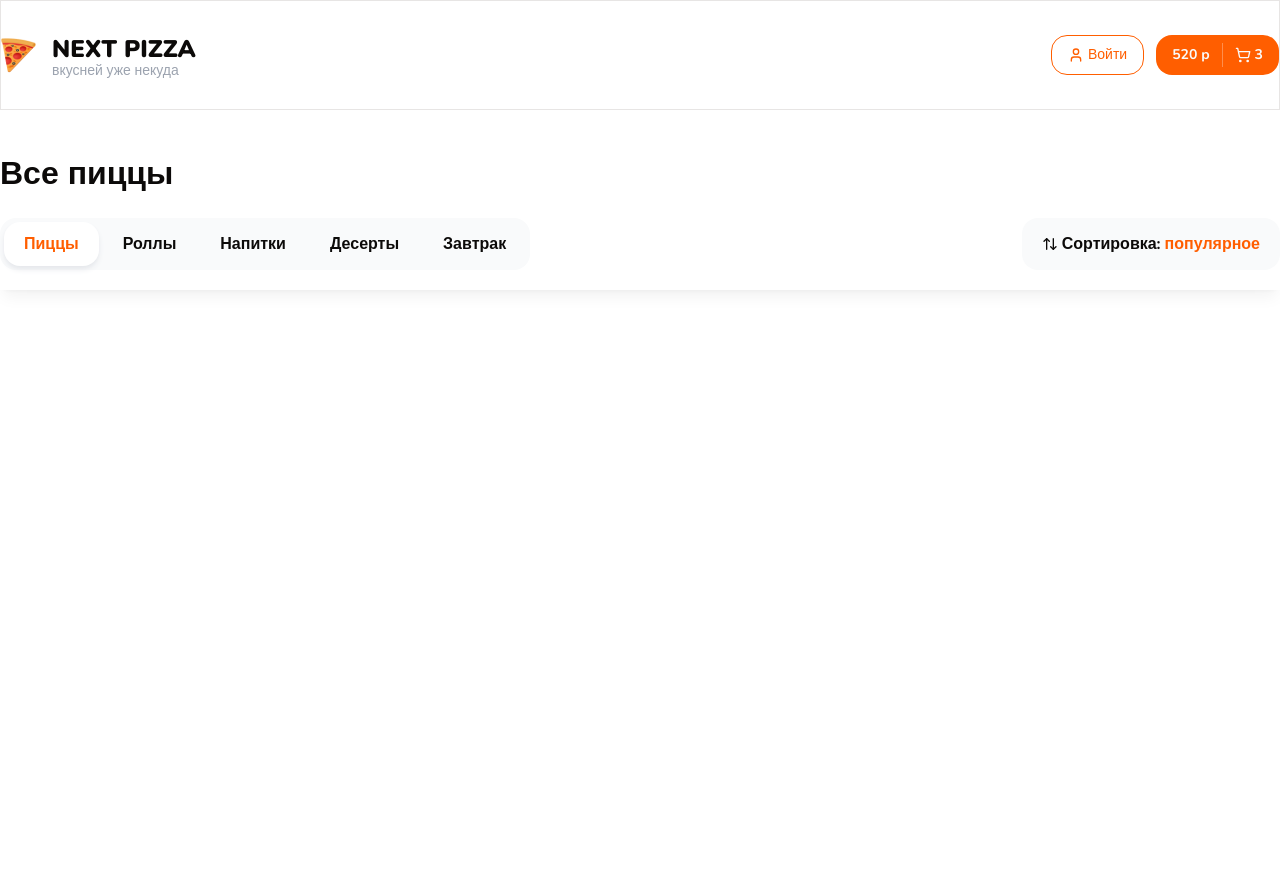
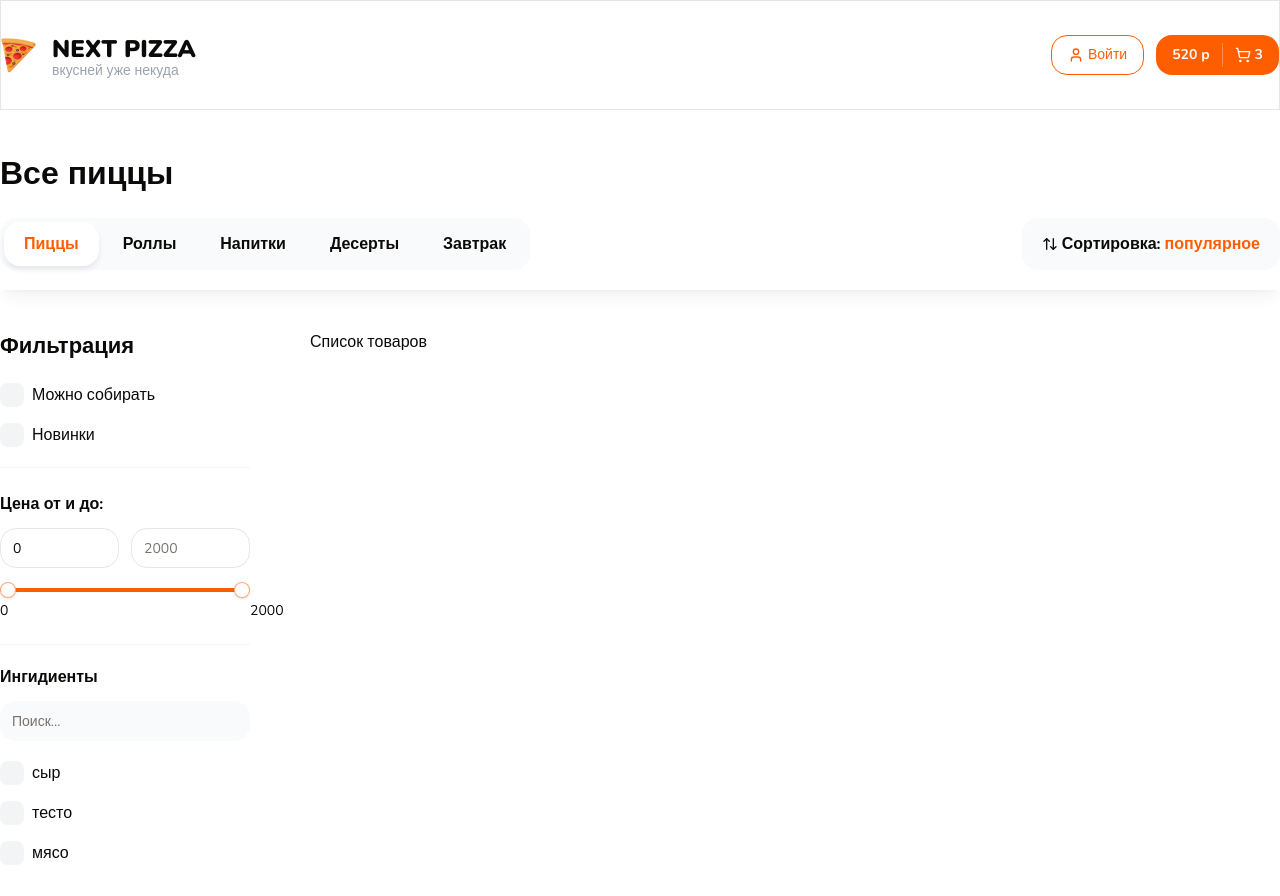
Before and after one commit to Never61veUp/next-pizza, a Next.js app: page / in a window 1280 px wide. Shown: the top 896 px of the page. Built offline with nearby package versions, Linux system fonts and the light colour scheme.

Commit message:
Development of initial version of filters

```diff
--- a/app/page.tsx
+++ b/app/page.tsx
@@ -1,9 +1,8 @@
 import {
   Container,
   Title,
-  Categories,
-  SortPopUp,
   TopBar,
+  Filter,
 } from "@/components/shared";
 
 export default function Home() {
@@ -12,7 +11,24 @@
       <Container className="mt-10">
         <Title text="Все пиццы" size="lg" className="font font-extrabold" />
       </Container>
+
       <TopBar />
+
+      <Container className="pb-14 mt-10">
+        <div className="flex gap-[60px]">
+          {/* Filter */}
+          <div className="w-[250px]">
+            <Filter/>
+          </div>
+
+          {/* Product List */}
+          <div className="flex-1">
+              <div className="flex flex-col gap-16">
+                Список товаров
+              </div>
+          </div>
+        </div>
+      </Container>
     </>
   );
 }
--- /dev/null
+++ b/components/shared/checkbox-filter-group.tsx
@@ -0,0 +1,55 @@
+'use client'
+import React from "react";
+import { FilterChecboxProps, FilterCheckbox } from "./filter-checkbox";
+import { Input } from "../ui";
+
+type Item = FilterChecboxProps;
+
+interface Props {
+  title: string;
+  items: Item[];
+  defaultItems: Item[];
+  limit?: number;
+  searchInputPlaceholder?: string;
+  onChange?: (values: string[]) => void;
+  defaultValues?: string[];
+
+  className?: string;
+}
+
+export const CheckboxFilterGroup: React.FC<Props> = ({
+  title,
+  items,
+  defaultItems,
+  limit = 5,
+  searchInputPlaceholder = "Поиск...",
+  className,
+  onChange,
+  defaultValues,
+}) => {
+  return (
+    <div className={className}>
+      <p className="font-bold mb-3">{title}</p>
+
+      <div className="mb-5">
+        <Input
+          placeholder={searchInputPlaceholder}
+          className="bg-gray-50 border-none"
+        />
+      </div>
+
+      <div className="flex flex-col gap-4 max-h-96 pr-2 overflow-auto scrollbar">
+        {items.map((item, index) => (
+          <FilterCheckbox
+            onCheckedChange={(ids) => console.log(ids)}
+            checked={false}
+            key={String(item.value)}
+            value={item.value}
+            text={item.text}
+            endAdornment={item.endAdornment}
+          />
+        ))}
+      </div>
+    </div>
+  );
+};
--- /dev/null
+++ b/components/shared/filter-checkbox.tsx
@@ -0,0 +1,39 @@
+import React, { ButtonHTMLAttributes } from "react";
+import { Checkbox } from "../ui/checkbox";
+
+export interface FilterChecboxProps {
+  text: string;
+  value: string;
+  endAdornment?: React.ReactNode;
+  onCheckedChange?: (checked: boolean) => void;
+  checked?: boolean;
+  name?: string;
+}
+
+export const FilterCheckbox: React.FC<FilterChecboxProps> = ({
+  text,
+  value,
+  endAdornment,
+  onCheckedChange,
+  checked,
+  name,
+}) => {
+  return (
+    <div className="flex items-center space-x-2">
+      <Checkbox
+        onCheckedChange={onCheckedChange}
+        checked={checked}
+        value={value}
+        className="rounded-[8px] w-6 h-6"
+        id={`checkbox-${name}-${String(value)}`}
+      />
+      <label
+        htmlFor={`checkbox-${name}-${String(value)}`}
+        className="leading-none cursor-pointer flex-1"
+      >
+        {text}
+      </label>
+      {endAdornment}
+    </div>
+  );
+};
--- /dev/null
+++ b/components/shared/filter.tsx
@@ -0,0 +1,76 @@
+import { cn } from "@/lib/utils";
+import React from "react";
+import { Title, FilterCheckbox, RangeSlider } from "./index";
+import { Input } from "../ui/index";
+import { CheckboxFilterGroup } from "./checkbox-filter-group";
+
+interface Props {
+  className?: string;
+}
+
+const MIN_COST = 0;
+const MAX_COST = 2000;
+const STEP_COST = 10;
+
+export const Filter: React.FC<React.PropsWithChildren<Props>> = ({
+  className,
+}) => {
+  return (
+    <div className={className}>
+      <Title text="Фильтрация" size="sm" className="mb-5 font-bold" />
+
+      {/* TopCheckBox */}
+
+      <div className="flex flex-col gap-4">
+        <FilterCheckbox text="Можно собирать" value="1" />
+        <FilterCheckbox text="Новинки" value="2" />
+      </div>
+
+      {/* CostFilter */}
+
+      <div className="mt-5 border-y border-y-neutral-100 py-6 pb-7">
+        <p className="font-bold mb-3">Цена от и до:</p>
+        <div className="flex gap-3 mb-5">
+          <Input
+            type="number"
+            placeholder="0"
+            min={MIN_COST}
+            max={MAX_COST}
+            defaultValue={0}
+          />
+          <Input
+            type="number"
+            placeholder="2000"
+            min={MIN_COST}
+            max={MAX_COST}
+          />
+        </div>
+
+        <RangeSlider
+          min={MIN_COST}
+          max={MAX_COST}
+          step={STEP_COST}
+          value={[MIN_COST, MAX_COST]}
+        />
+      </div>
+
+      {/* ingredientsFilter */}
+
+      <CheckboxFilterGroup
+        title="Ингидиенты"
+        className="mt-5"
+        limit={6}
+        defaultItems={[
+          { text: "сыр", value: "1" },
+          { text: "тесто", value: "2" },
+          { text: "мясо", value: "3" },
+        ]}
+        items={[
+          { text: "сыр", value: "1" },
+          { text: "тесто", value: "2" },
+          { text: "мясо", value: "3" },
+        ]}
+      />
+    </div>
+  );
+};
--- a/components/shared/index.ts
+++ b/components/shared/index.ts
@@ -4,3 +4,6 @@
 export { Categories } from "./categories";
 export { SortPopUp } from "./sort-popup";
 export { TopBar} from "./top-bar"
+export { Filter} from "./filter"
+export { FilterCheckbox} from "./filter-checkbox"
+export { RangeSlider} from "./range-slider"
--- /dev/null
+++ b/components/shared/range-slider.tsx
@@ -0,0 +1,71 @@
+'use client';
+
+import React from 'react';
+import * as SliderPrimitive from '@radix-ui/react-slider';
+
+import { cn } from '@/lib/utils';
+
+type SliderProps = {
+  className?: string;
+  min: number;
+  max: number;
+  step: number;
+  formatLabel?: (value: number) => string;
+  value?: number[] | readonly number[];
+  onValueChange?: (values: number[]) => void;
+};
+
+const RangeSlider = React.forwardRef(
+  (
+    { className, min, max, step, formatLabel, value, onValueChange, ...props }: SliderProps,
+    ref,
+  ) => {
+    const initialValue = Array.isArray(value) ? value : [min, max];
+    const [localValues, setLocalValues] = React.useState(initialValue);
+
+    React.useEffect(() => {
+      // Update localValues when the external value prop changes
+      setLocalValues(Array.isArray(value) ? value : [min, max]);
+    }, [min, max, value]);
+
+    const handleValueChange = (newValues: number[]) => {
+      setLocalValues(newValues);
+      if (onValueChange) {
+        onValueChange(newValues);
+      }
+    };
+
+    return (
+      <SliderPrimitive.Root
+        ref={ref as React.RefObject<HTMLDivElement>}
+        min={min}
+        max={max}
+        step={step}
+        value={localValues}
+        onValueChange={handleValueChange}
+        className={cn('relative flex w-full touch-none select-none mb-6 items-center', className)}
+        {...props}>
+        <SliderPrimitive.Track className="relative h-1 w-full grow overflow-hidden rounded-full bg-primary/20">
+          <SliderPrimitive.Range className="absolute h-full bg-primary" />
+        </SliderPrimitive.Track>
+        {localValues.map((value, index) => (
+          <React.Fragment key={index}>
+            <div
+              className="absolute text-center"
+              style={{
+                left: `calc(${((value - min) / (max - min)) * 100}% + 0px)`,
+                top: `10px`,
+              }}>
+              <span className="text-sm">{formatLabel ? formatLabel(value) : value}</span>
+            </div>
+            <SliderPrimitive.Thumb className="block h-4 w-4 rounded-full border border-primary/50 bg-white shadow transition-colors focus-visible:outline-none focus-visible:ring-1 focus-visible:ring-ring disabled:pointer-events-none disabled:opacity-50" />
+          </React.Fragment>
+        ))}
+      </SliderPrimitive.Root>
+    );
+  },
+);
+
+RangeSlider.displayName = SliderPrimitive.Root.displayName;
+
+export { RangeSlider };
--- a/components/shared/top-bar.tsx
+++ b/components/shared/top-bar.tsx
@@ -1,14 +1,21 @@
-import { cn } from '@/lib/utils';
-import React from 'react';
+import { cn } from "@/lib/utils";
+import React from "react";
 import { Container, Categories, SortPopUp } from "@/components/shared";
 
 interface Props {
   className?: string;
 }
 
-export const TopBar: React.FC<React.PropsWithChildren<Props>> = ({ className }) => {
-    return(
-        <div className={cn('sticky top-0 bg-white py-5 shadow-lg shadow-black/5 z-10', className)}>
+export const TopBar: React.FC<React.PropsWithChildren<Props>> = ({
+  className,
+}) => {
+  return (
+    <div
+      className={cn(
+        "sticky top-0 bg-white py-5 shadow-lg shadow-black/5 z-10",
+        className
+      )}
+    >
       <Container className="flex items-center justify-between ">
         <Categories />
         <SortPopUp />
--- a/components/ui/checkbox.tsx
+++ b/components/ui/checkbox.tsx
@@ -1,10 +1,10 @@
-"use client"
+'use client';
 
-import * as React from "react"
-import * as CheckboxPrimitive from "@radix-ui/react-checkbox"
-import { Check } from "lucide-react"
+import * as React from 'react';
+import * as CheckboxPrimitive from '@radix-ui/react-checkbox';
+import { Check } from 'lucide-react';
 
-import { cn } from "@/lib/utils"
+import { cn } from '@/lib/utils';
 
 const Checkbox = React.forwardRef<
   React.ElementRef<typeof CheckboxPrimitive.Root>,
@@ -13,18 +13,15 @@
   <CheckboxPrimitive.Root
     ref={ref}
     className={cn(
-      "peer h-4 w-4 shrink-0 rounded-sm border border-primary ring-offset-background focus-visible:outline-none focus-visible:ring-2 focus-visible:ring-ring focus-visible:ring-offset-2 disabled:cursor-not-allowed disabled:opacity-50 data-[state=checked]:bg-primary data-[state=checked]:text-primary-foreground",
-      className
+      'peer h-4 w-4 shrink-0 bg-gray-100 ring-offset-background focus-visible:outline-none focus-visible:ring-2 focus-visible:ring-ring focus-visible:ring-offset-2 disabled:cursor-not-allowed disabled:opacity-50 data-[state=checked]:bg-primary data-[state=checked]:text-primary-foreground',
+      className,
     )}
-    {...props}
-  >
-    <CheckboxPrimitive.Indicator
-      className={cn("flex items-center justify-center text-current")}
-    >
-      <Check className="h-4 w-4" />
+    {...props}>
+    <CheckboxPrimitive.Indicator className={cn('flex items-center justify-center text-current')}>
+      <Check className="h-4 w-4" strokeWidth={3} />
     </CheckboxPrimitive.Indicator>
   </CheckboxPrimitive.Root>
-))
-Checkbox.displayName = CheckboxPrimitive.Root.displayName
+));
+Checkbox.displayName = CheckboxPrimitive.Root.displayName;
 
-export { Checkbox }
+export { Checkbox };
--- a/components/ui/index.ts
+++ b/components/ui/index.ts
@@ -1 +1,2 @@
 export { Button} from './button'
+export { Input} from './input'
```
Lines whose indentation alone changed are shown as unchanged.
